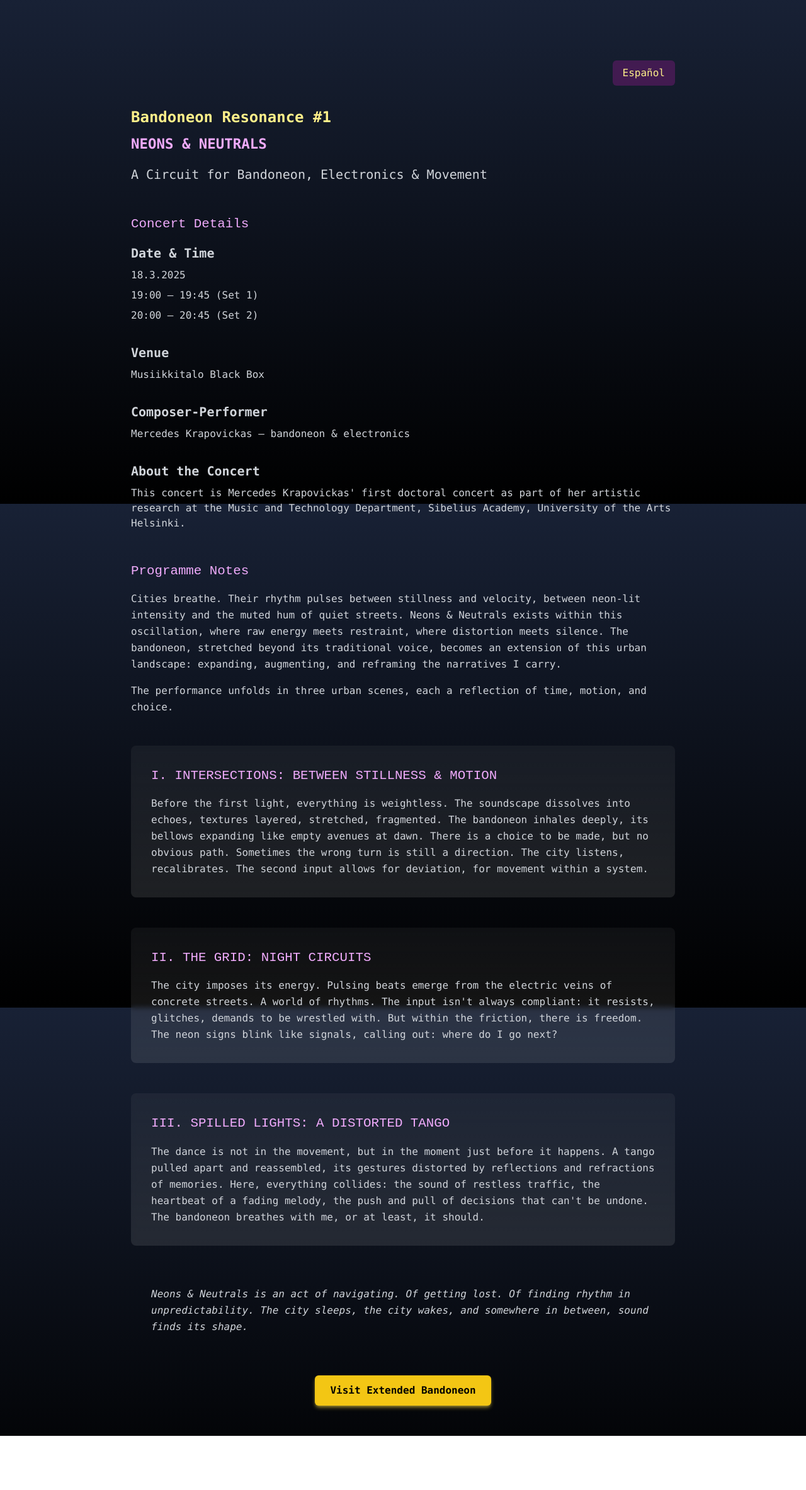
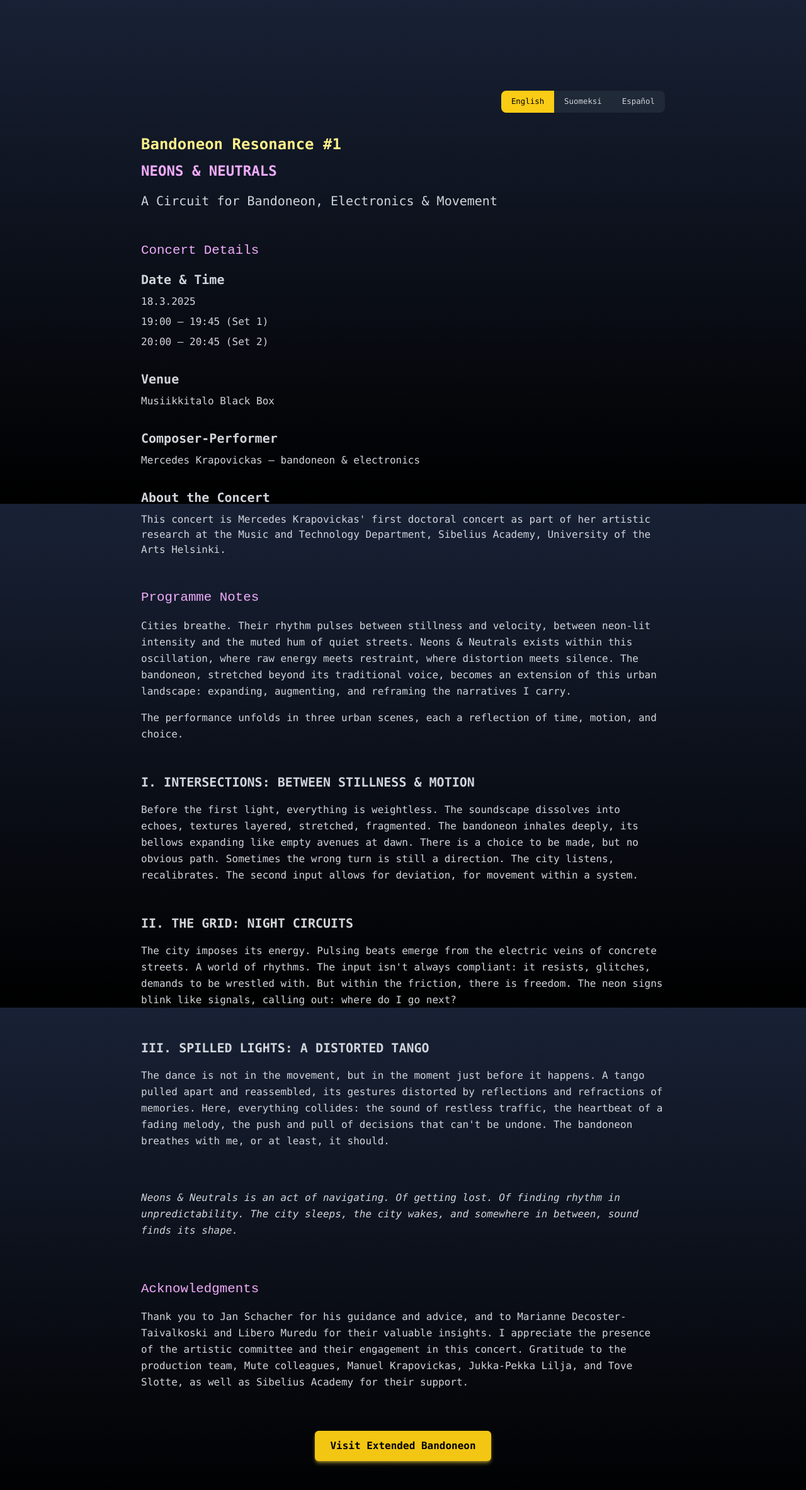
Before and after one commit to manuK1777/extended-bandoneon, a Next.js app: page /programme in a window 1280 px wide. Shown: the whole page at 63% size. Before the commit the page ends 2280 px from the top, so only its background shows below. Built offline with nearby package versions, Linux system fonts and the light colour scheme.

Commit message:
Add finish programme and fix language switch

```diff
--- a/app/programme/page.tsx
+++ b/app/programme/page.tsx
@@ -34,6 +34,17 @@ type ProgrammeNotes = {
   text: string;
 };
 
+type Acknowledgements = {
+  title: string;
+  text: string;
+};
+
+type LanguageSwitch = {
+  en: string;
+  es: string;
+  fi: string;
+};
+
 type ProgrammeContent = {
   title: string;
   subtitle: string;
@@ -43,13 +54,14 @@ type ProgrammeContent = {
   scenes: Scene[];
   closing: string;
   concertDetails?: ConcertDetails;
+  acknowledgements?: Acknowledgements;
   button: string;
-  languageSwitch: string;
+  languageSwitch: LanguageSwitch;
 };
 
 export default function ProgrammePage() {
   // State for language selection (default to English)
-  const [language, setLanguage] = useState<'en' | 'es'>('en');
+  const [language, setLanguage] = useState<'en' | 'fi' | 'es'>('en');
   const [content, setContent] = useState<ProgrammeContent | null>(null);
   const [isLoading, setIsLoading] = useState(true);
 
@@ -71,31 +83,55 @@ export default function ProgrammePage() {
     loadContent();
   }, [language]);
 
-  // Toggle language between English and Spanish
-  const toggleLanguage = () => {
-    setLanguage(language === 'en' ? 'es' : 'en');
+  // Change language to the selected option
+  const changeLanguage = (newLanguage: 'en' | 'fi' | 'es') => {
+    setLanguage(newLanguage);
   };
 
   if (isLoading || !content) {
     return (
-      <div className="container mx-auto px-4 py-8 max-w-4xl">
-        <div className="flex justify-center items-center h-64">
-          <div className="animate-pulse text-yellow-200">Loading...</div>
-        </div>
+      <div className="min-h-screen flex items-center justify-center">
+        <div className="animate-spin rounded-full h-12 w-12 border-t-2 border-b-2 border-yellow-400"></div>
       </div>
     );
   }
 
   return (
-    <div className="container mx-auto px-4 pb-12 max-w-4xl">
+    <div className="min-h-screen py-12 px-4 sm:px-6 lg:px-8 max-w-4xl mx-auto">
       {/* Language switcher */}
       <div className="flex justify-end mb-8">
-        <button
-          onClick={toggleLanguage}
-          className="px-4 py-2 bg-fuchsia-900/50 hover:bg-fuchsia-800/50 text-yellow-200 rounded-md transition-colors duration-200"
-        >
-          {content.languageSwitch}
-        </button>
+        <div className="inline-flex rounded-md shadow-sm" role="group">
+          <button
+            onClick={() => changeLanguage('en')}
+            className={`px-4 py-2 text-sm font-medium rounded-l-lg ${
+              language === 'en'
+                ? 'bg-yellow-400 text-black'
+                : 'bg-gray-800 text-gray-300 hover:bg-gray-700'
+            }`}
+          >
+            {content.languageSwitch.en}
+          </button>
+          <button
+            onClick={() => changeLanguage('fi')}
+            className={`px-4 py-2 text-sm font-medium ${
+              language === 'fi'
+                ? 'bg-yellow-400 text-black'
+                : 'bg-gray-800 text-gray-300 hover:bg-gray-700'
+            }`}
+          >
+            {content.languageSwitch.fi}
+          </button>
+          <button
+            onClick={() => changeLanguage('es')}
+            className={`px-4 py-2 text-sm font-medium rounded-r-lg ${
+              language === 'es'
+                ? 'bg-yellow-400 text-black'
+                : 'bg-gray-800 text-gray-300 hover:bg-gray-700'
+            }`}
+          >
+            {content.languageSwitch.es}
+          </button>
+        </div>
       </div>
 
       {/* Hero section */}
@@ -153,9 +189,9 @@ export default function ProgrammePage() {
       {/* Scenes */}
       <div className="space-y-12 mb-16">
         {content.scenes.map((scene, index) => (
-          <section key={index} className="bg-gradient-to-b from-white/5 to-white/10 backdrop-blur-sm p-8 rounded-lg">
-            <h2 className="text-2xl font-display mb-4 text-fuchsia-300">{scene.title}</h2>
-            <div className="text-gray-300 font-body space-y-4 leading-relaxed">
+          <section key={index}>
+            <h2 className="text-xl font-bold mb-4 text-gray-300">{scene.title}</h2>
+            <div className="text-gray-300 font-body leading-relaxed">
               <p>{scene.text}</p>
             </div>
           </section>
@@ -164,12 +200,22 @@ export default function ProgrammePage() {
 
       {/* Closing */}
       <section className="mb-16">
-        <div className="text-gray-300 mx-8 font-body space-y-4 leading-relaxed italic">
-          <p className="mb-4">{content.closing}</p>
+        <div className="text-gray-300 font-body leading-relaxed">
+          <p className="italic">{content.closing}</p>
         </div>
       </section>
 
-      {/* Visit Extended Bandoneon button */}
+      {/* Acknowledgements */}
+      {content.acknowledgements && (
+        <section className="mb-16">
+          <h2 className="text-2xl font-display mb-4 text-fuchsia-300">{content.acknowledgements.title}</h2>
+          <div className="text-gray-300 font-body leading-relaxed">
+            <p>{content.acknowledgements.text}</p>
+          </div>
+        </section>
+      )}
+
+      {/* Button to Extended Bandoneon */}
       <div className="flex justify-center">
         <a
           href="https://extendedbandoneon.com"
--- a/locales/en/programme.json
+++ b/locales/en/programme.json
@@ -45,6 +45,14 @@
       "text": "This concert is Mercedes Krapovickas' first doctoral concert as part of her artistic research at the Music and Technology Department, Sibelius Academy, University of the Arts Helsinki."
     }
   },
+  "acknowledgements": {
+    "title": "Acknowledgments",
+    "text": "Thank you to Jan Schacher for his guidance and advice, and to Marianne Decoster-Taivalkoski and Libero Muredu for their valuable insights. I appreciate the presence of the artistic committee and their engagement in this concert. Gratitude to the production team, Mute colleagues, Manuel Krapovickas, Jukka-Pekka Lilja, and Tove Slotte, as well as Sibelius Academy for their support."
+  },
   "button": "Visit Extended Bandoneon",
-  "languageSwitch": "Español"
+  "languageSwitch": {
+    "en": "English",
+    "es": "Español",
+    "fi": "Suomeksi"
+  }
 }
--- a/locales/es/programme.json
+++ b/locales/es/programme.json
@@ -45,6 +45,14 @@
       "text": "Este concierto es el primer concierto doctoral de Mercedes Krapovickas, como parte de su investigación artística en el Departamento de Música y Tecnología, Sibelius Academy, Universidad de las Artes de Helsinki."
     }
   },
+  "acknowledgements": {
+    "title": "Agradecimientos",
+    "text": "Gracias a Jan Schacher por su guía y consejos, y a Marianne Decoster-Taivalkoski y Libero Muredu por sus valiosos comentarios. Aprecio la presencia del comité artístico y su compromiso con este concierto. Agradezco al equipo de producción, colegas de Mute, Manuel Krapovickas, Jukka-Pekka Lilja y Tove Slotte, así como a la Sibelius Academy por su apoyo."
+  },
   "button": "Visitar Extended Bandoneon",
-  "languageSwitch": "English"
+  "languageSwitch": {
+    "en": "English",
+    "es": "Español",
+    "fi": "Suomeksi"
+  }
 }
--- /dev/null
+++ b/locales/fi/programme.json
@@ -0,0 +1,58 @@
+{
+  "title": "Bandoneon Resonance #1",
+  "subtitle": "NEONS & NEUTRALS",
+  "description": "Bandoneonin, elektroniikan ja liikkeen virtapiiri",
+  "programmeNotes": {
+    "title": "Ohjelman tiedot",
+    "text": "Kaupungit hengittävät, niiden rytmi sykkii hiljaisuuden ja vauhdin, neonvalojen kirkkauden ja hiljaisten katujen huminan välillä. Neons & Neutrals elää tässä värähtelyssä, jossa raaka energia kohtaa hillinnän ja särö hiljaisuuden. Bandoneon laajentaa perinteistä ääntään, sulautuen kaupunkimaisemaan ja kertoen uusia tarinoita.\n\nEsitys koostuu kolmesta kaupunkikohtauksesta, jotka heijastavat aikaa, liikettä ja valintoja."
+  },
+  "introduction": "",
+  "scenes": [
+    {
+      "title": "I. RISTEYKSET: HILJAISUUS JA LIIKKE KESKUSTELEVAT",
+      "text": "Ennen ensimmäistä valoa kaikki on painotonta. Äänimaisema muuttuu kaikuiksi, tekstuurit kerrostuvat ja pirstoutuvat. Bandoneon hengittää syvään, sen palkeet laajenevat kuin tyhjät kadut aamulla. Valinta on tehtävä, mutta polku ei ole selvä. Joskus väärä käännös on silti suunta. Kaupunki kuuntelee ja mukautuu."
+    },
+    {
+      "title": "II. VERKKO: YÖN PIIRIT",
+      "text": "Kaupunki pakottaa energiansa esiin. Sykkivät rytmit nousevat betonikatujen sähköisistä suonista. Rytmien maailma, jossa syöte ei aina myönny: se vastustaa ja vaatii kamppailua. Kitkan sisällä on kuitenkin vapaus. Neonvalot vilkkuvat kuin signaalit, kysyen: minne seuraavaksi?"
+    },
+    {
+      "title": "III. LÄIKKYNEET VALOT: VÄÄRISTYNYT TANGO",
+      "text": "Tanssi on hetkessä juuri ennen liikettä. Tango vedetään erilleen ja kootaan uudelleen, sen eleet vääristyvät muistojen heijastuksista. Täällä kaikki törmää: liikenteen levoton ääni, hiipuvan melodian syke, päätökset, joita ei voi perua. Bandoneon hengittää kanssani, tai ainakin sen pitäisi."
+    }
+  ],
+  "closing": "Neons & Neutrals on navigointia, eksymistä ja rytmin löytämistä arvaamattomuudessa. Kaupunki nukkuu, herää, ja jossain siinä välissä ääni löytää muotonsa.",
+  "concertDetails": {
+    "title": "Konsertin tiedot",
+    "dateTime": {
+      "title": "Konsertin ajankohta",
+      "date": "18.3.2025",
+      "sets": [
+        "19:00 – 19:45 (Ensimmäinen esitys)",
+        "20:00 – 20:45 (Toinen esitys)"
+      ]
+    },
+    "venue": {
+      "title": "Paikka",
+      "name": "Musiikkitalo Black Box"
+    },
+    "performer": {
+      "title": "Säveltäjä-esiintyjä",
+      "name": "Mercedes Krapovickas, bandoneon & elektroniikka"
+    },
+    "about": {
+      "title": "Konsertista",
+      "text": "Tämä konsertti on Mercedes Krapovickasin ensimmäinen tohtorikonsertti, osana hänen taiteellista tutkimustaan Musiikin ja teknologian osastolla, Sibelius-Akatemiassa, Taideyliopistossa."
+    }
+  },
+  "acknowledgements": {
+    "title": "Kiitokset",
+    "text": "Kiitos Jan Schacherille ohjauksesta ja neuvoista sekä Marianne Decoster-Taivalkoskelle ja Libero Muredulle arvokkaista kommenteista. Arvostan taiteellisen komitean läsnäoloa ja heidän panostaan tähän konserttiin. Kiitän tuotantotiimiä, Mute-kollegoita, Manuel Krapovickasia, Jukka-Pekka Liljaa ja Tove Slottea sekä Sibelius-Akatemiaa heidän tuestaan."
+  },
+  "button": "Vieraile Extended Bandoneon",
+  "languageSwitch": {
+    "en": "English",
+    "es": "Español",
+    "fi": "Suomeksi"
+  }
+}
```
